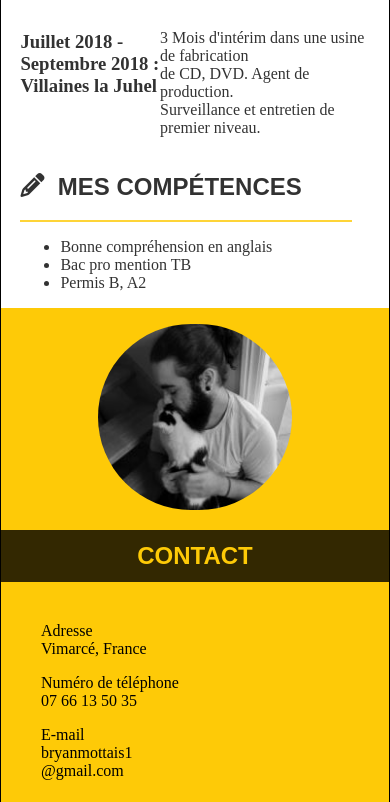
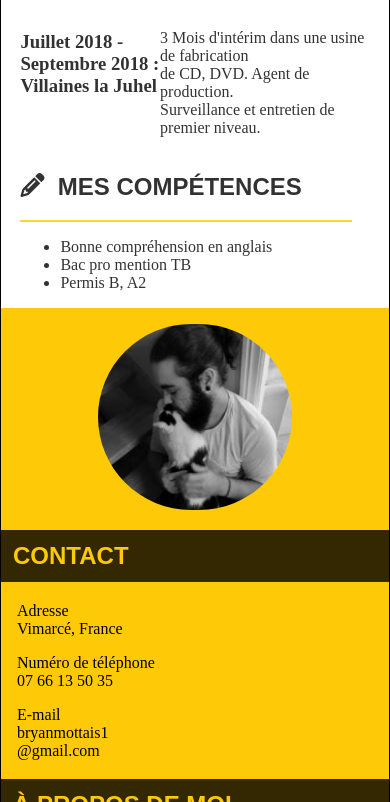
Before and after one commit to Siattom/Siattom.github.io, a plain HTML site: page Index.html in a window 390 px wide. Shown: the part 1198-2000 px from the top of the page. Drawn offline with Linux system fonts and the light colour scheme.

Commit message:
correction

```diff
--- a/Index.html
+++ b/Index.html
@@ -17,8 +17,8 @@
     			<h2 class="contact">CONTACT</h2>
     				<div class="contenucontact">
     				<p>Adresse <br />Vimarcé, France</p>
-    				<p>Numéro de téléphone<br />07 66 13 50 35</p>
-    				<p>E-mail<br />bryanmottais1<br />@gmail.com</p>
+    				<p>Numéro de téléphone<br /><a href="tel:+33766135035" title="appelez-moi" style="text-decoration: none; color: black;">07 66 13 50 35</a></p>
+    				<p>E-mail<br /><a href="mailto:bryanmottais1@gmail.com" title="contactez-moi" style="text-decoration: none; color: black;">bryanmottais1<br />@gmail.com</a></p>
 					</div>
 
     			<h2 class="propos">À PROPOS DE MOI</h2>
--- a/style-cv.css
+++ b/style-cv.css
@@ -1,7 +1,7 @@
 @font-face {
     font-family: 'open_sansregular';
-    src: url('fonts/OpenSans-Regular-webfont.eot');
-    src: url('fonts/OpenSans-Regular-webfont.eot?#iefix') format('embedded-opentype'),
+    src: url('fonts/OpenSans-Regular-webfont.eot'),
+         url('fonts/OpenSans-Regular-webfont.eot?#iefix') format('embedded-opentype'),
          url('fonts/OpenSans-Regular-webfont.woff2') format('woff2'),
          url('fonts/OpenSans-Regular-webfont.woff') format('woff'),
          url('fonts/OpenSans-Regular-webfont.ttf') format('truetype'),
@@ -10,24 +10,9 @@
     font-style: normal;
 }
 
-@font-face {
-    font-family: 'sinkin_sans300_light';
-    src: url(fonts/'SinkinSans-300Light-webfont.eot');
-    src: url(fonts/'SinkinSans-300Light-webfont.eot?#iefix') format('embedded-opentype'),
-         url(fonts/'SinkinSans-300Light-webfont.woff2') format('woff2'),
-         url(fonts/'SinkinSans-300Light-webfont.woff') format('woff'),
-         url(fonts/'SinkinSans-300Light-webfont.ttf') format('truetype'),
-         url(fonts/'SinkinSans-300Light-webfont.ttf') format('truetype'),
-         url(fonts/'SinkinSans-300Light-webfont.ttf') format('truetype'),
-         url(fonts/'SinkinSans-300Light-webfont.svg#sinkin_sans300_light') format('svg');
-    font-weight: normal;
-    font-style: normal;
-
-}
-
 h1, h2
 {
-    font-family: 'sinkin_sans300_light','Arial', sans-serif;
+    font-family:'Arial', sans-serif;
     display: flex;
 }
 
@@ -91,25 +76,26 @@ section
     			color: #FECA07;
                 padding: 0.5em;
                 display: flex;
-                justify-content: center;
+                flex-direction: column;
+                align-items: stretch;
 			}
 
             .contenucontact
             {
-                margin: 40px;
-                height: 350px;
+                margin: 1em;
+                height: 20%;
             }
 
 			#liste-loisirs
 			{
     			display: flex;
-    			justify-content: space-around;
                 list-style: none;
 			}
 
             .contenu-propos
             {
-                height: 350px;
+                margin: 0em;
+                height: 30%;
             }
 
 #entete
@@ -226,4 +212,62 @@ section
     {
         display: none;
     }
+    .contenucontact
+    {
+        margin: 1em;
+        height: 20%;
+    }
+
+    .contenu-propos
+    {
+        margin: 0em;
+        height: 10%;
+    }
 }
+
+
+@media screen and (max-width: 480px)
+{
+
+    #page
+    {
+        flex-direction: column-reverse;
+    }
+
+    #liseré
+    {
+        width: 100%;
+    }
+
+    .img
+    {
+        width: 50%;
+    }
+
+    #blocpage
+    {
+        width: auto;
+        flex-direction: column;
+    }
+
+    hr
+    {
+        display: none;
+    }
+
+    .contenucontact
+    {
+        margin: 1em;
+        height: 20%;
+    }
+
+    .contenu-propos
+    {
+        margin: 0em;
+        height: 10%;
+    }
+
+    h1 {
+        flex-wrap: wrap;
+    }
+}
```
